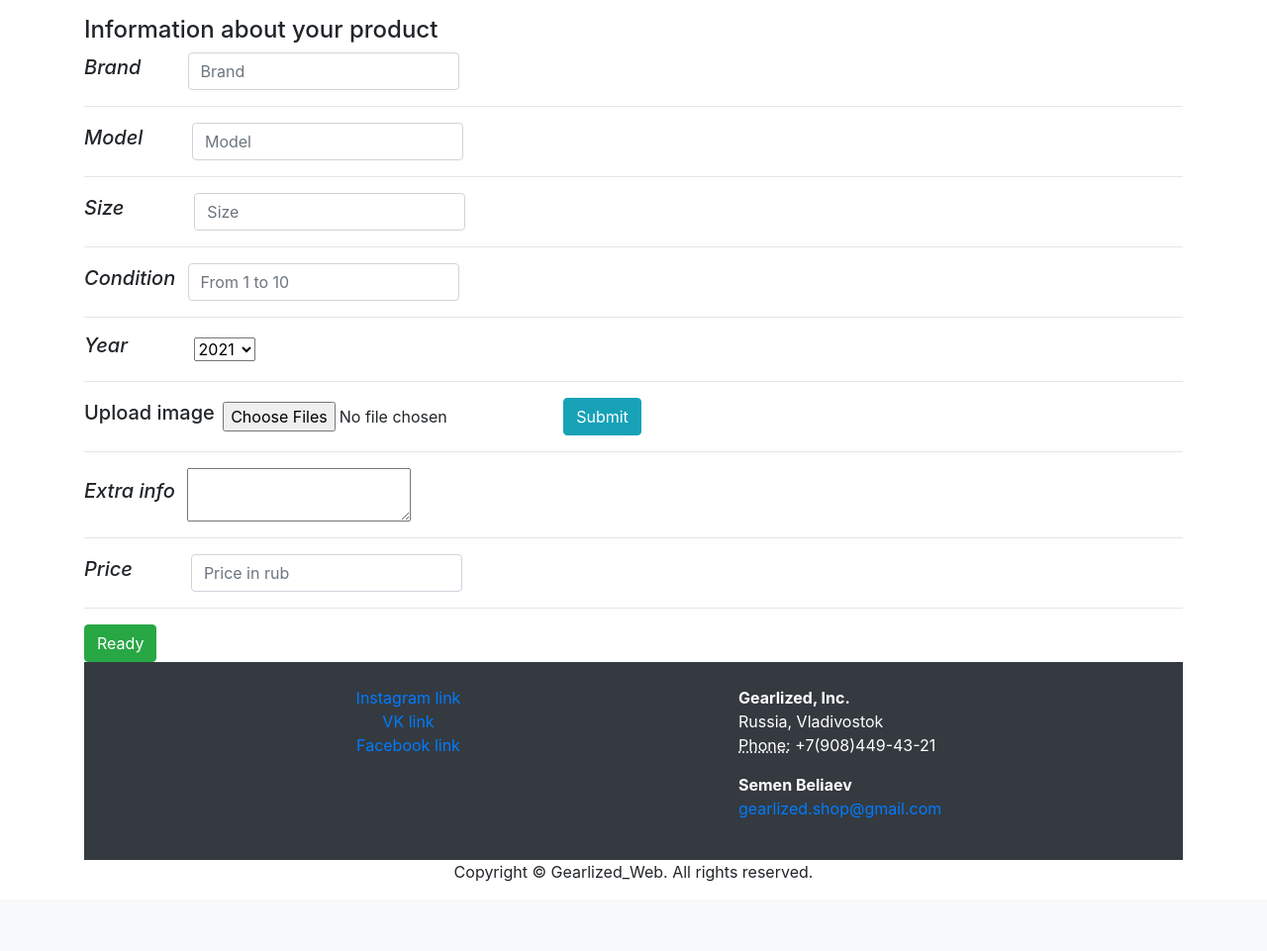
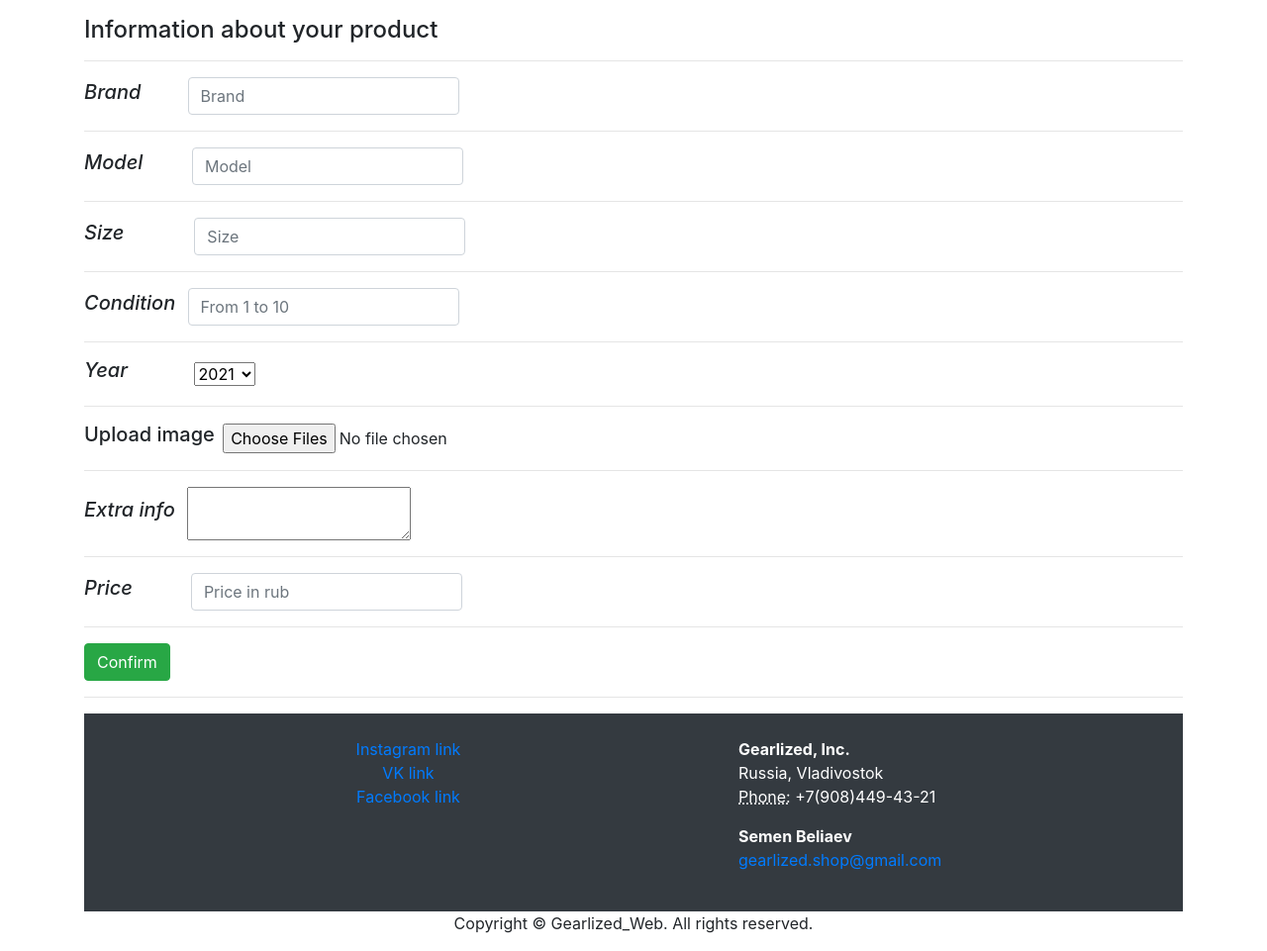
Before and after one commit to semeka13/Gearlized, a Django app: template store/templates/store/sell.html in a window 1280 px wide. Shown: the part 62-1023 px from the top of the page at 99% size. Before the commit the page ends 953 px from the top, so only its background shows below. Run offline with Django 3.2, Linux system fonts and the light colour scheme; the template is opened without the code that fills it, so the values that code supplies are empty; parts of the project's set-up code (start-up, migrations or seed data) failed here and were passed over; some libraries are stand-ins or nearby versions.

Commit message:
sell html changed

```diff
--- a/store/templates/store/sell.html
+++ b/store/templates/store/sell.html
@@ -47,6 +47,7 @@
 <!-- Information about product text -->
 <div class="container mt-3 mr-auto">
     <h4>Information about your product</h4>
+    <hr>
 </div>
 
 <!-- item info -->
@@ -99,7 +100,6 @@
             <h5>Upload image</h5>
             <h5 class="text-center" style="color:#FFFFFF"><em>1</em></h5>
             <input type="file" id="file" name="file" multiple>
-            <button type="button" class="btn btn-info">Submit</button>
         </form>
     </form>
     <hr>
@@ -116,11 +116,12 @@
     </form>
     <hr>
     <form class="form-inline my-10 my-lg-0">
-        <button type="button" class="btn btn-success">Ready</button>
+        <button type="button" class="btn btn-success">Confirm</button>
     </form>
 
 
     <!-- Footer -->
+    <hr>
     <div class="container text-white bg-dark p-4">
         <div class="row">
             <div class="col-6 col-md-8 col-lg-7">
```
